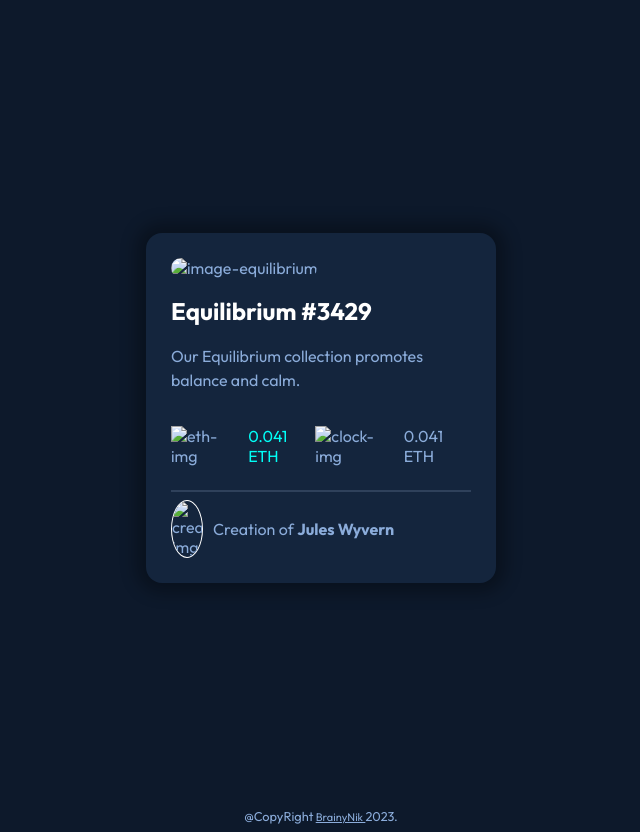
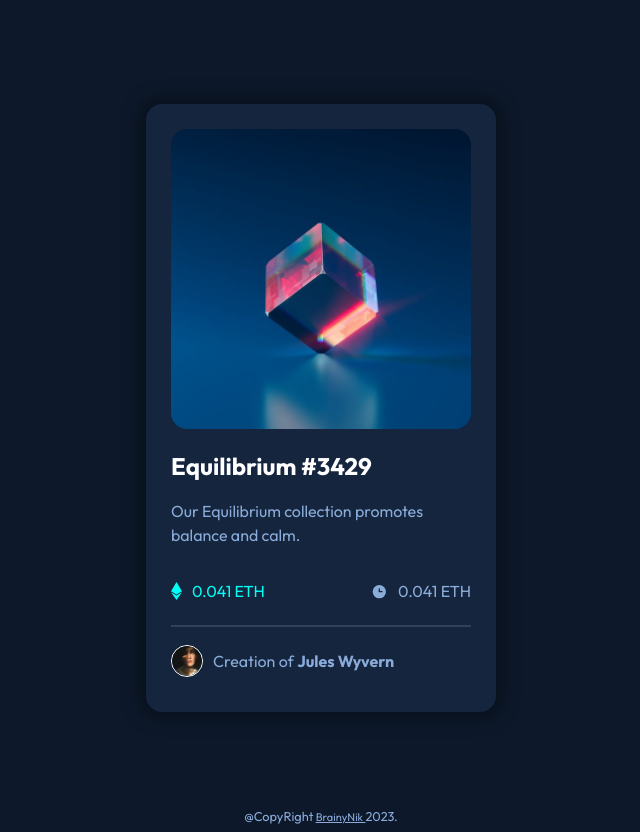
Before and after one commit to BrainyNik/NFT-Card-Component, a plain HTML site: page index.html in a window 1280 px wide. Shown: the whole page, without its empty margins (319-959 px from the left). Drawn offline with Linux system fonts and the light colour scheme; the site is published under a folder, as on GitHub Pages, so addresses that start at the root find nothing.

Commit message:
Update index.html

```diff
--- a/index.html
+++ b/index.html
@@ -4,7 +4,7 @@
   <meta charset="UTF-8">
   <meta name="viewport" content="width=device-width, initial-scale=1.0"> <!-- displays site properly based on user's device -->
 
-  <link rel="icon" type="image/png" sizes="32x32" href="/images/favicon.ico">
+  <link rel="icon" type="image/png" sizes="32x32" href="images/favicon.ico">
 
   <title> NFT preview card component</title>
 
@@ -18,9 +18,9 @@
     <div class="card">
 <div class="header">
 
-        <img class = "equi-img" src="/images/image-equilibrium.jpg" alt="image-equilibrium" >
+        <img class = "equi-img" src="images/image-equilibrium.jpg" alt="image-equilibrium" >
         <div class="overlay"></div>
-        <img src="/images/icon-view.svg" alt="eye-icon" class="eye-icon">
+        <img src="images/icon-view.svg" alt="eye-icon" class="eye-icon">
 </div>
 <div class="header-title">
 
@@ -30,19 +30,19 @@
 
       <div class="eth-time">
         <div class="eth">
-          <img class = "eth-img"src="/images/icon-ethereum.svg" alt="eth-img">
+          <img class = "eth-img"src="images/icon-ethereum.svg" alt="eth-img">
           <p class="eth-price">0.041 ETH</p>
 
         </div>
 
         <div class="time-remained">
-          <img src="/images/icon-clock.svg" alt="clock-img" class="clock-img">
+          <img src="images/icon-clock.svg" alt="clock-img" class="clock-img">
           <p class="days-left">0.041 ETH</p>
         </div>
       </div>
      <hr>
       <div class="creation-of">
-        <img src="/images/image-avatar.png" alt="creator-img" class="creator-img">
+        <img src="images/image-avatar.png" alt="creator-img" class="creator-img">
         <p class="creator-name">Creation of <a href = "" class="name">Jules Wyvern</a></p>
       </div>
 
```
